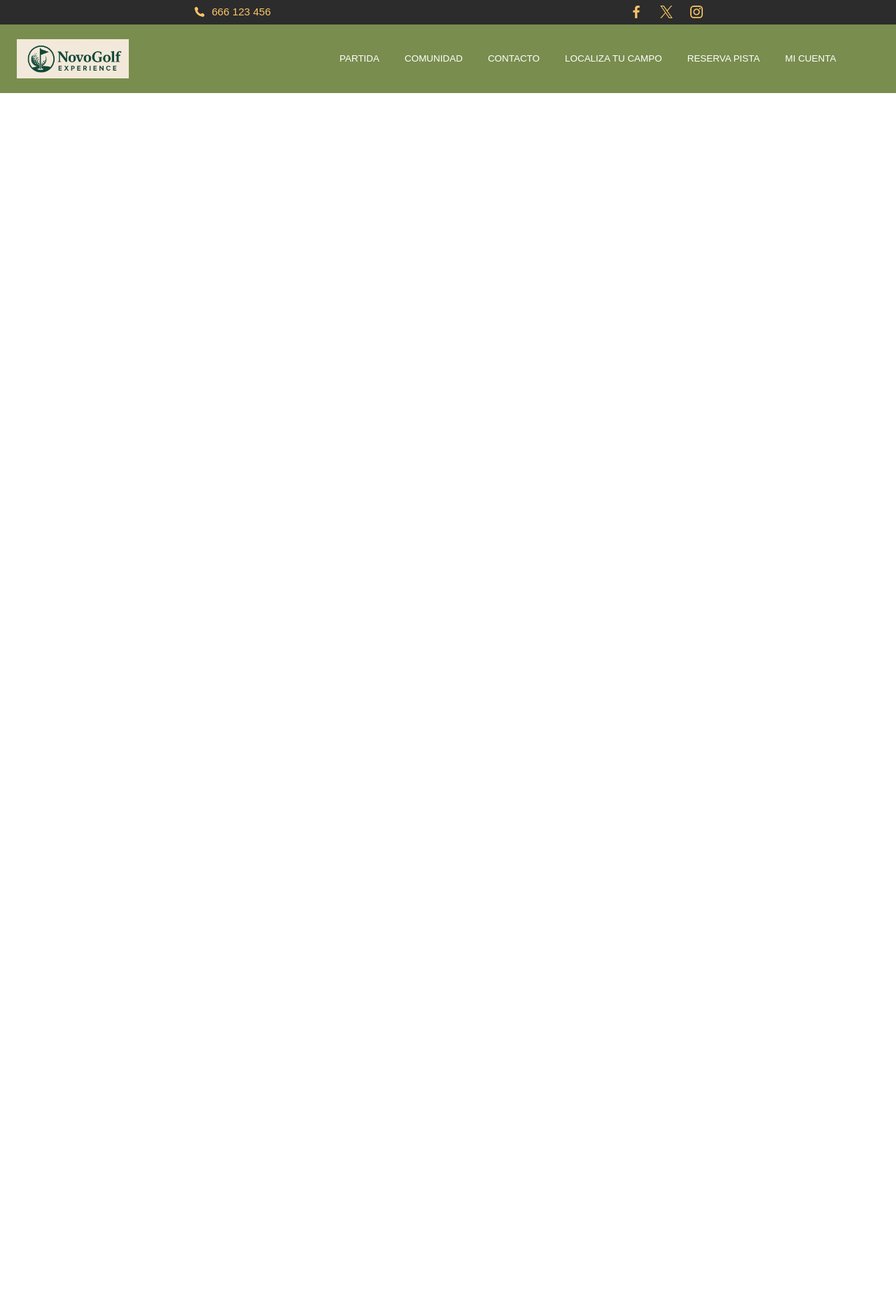
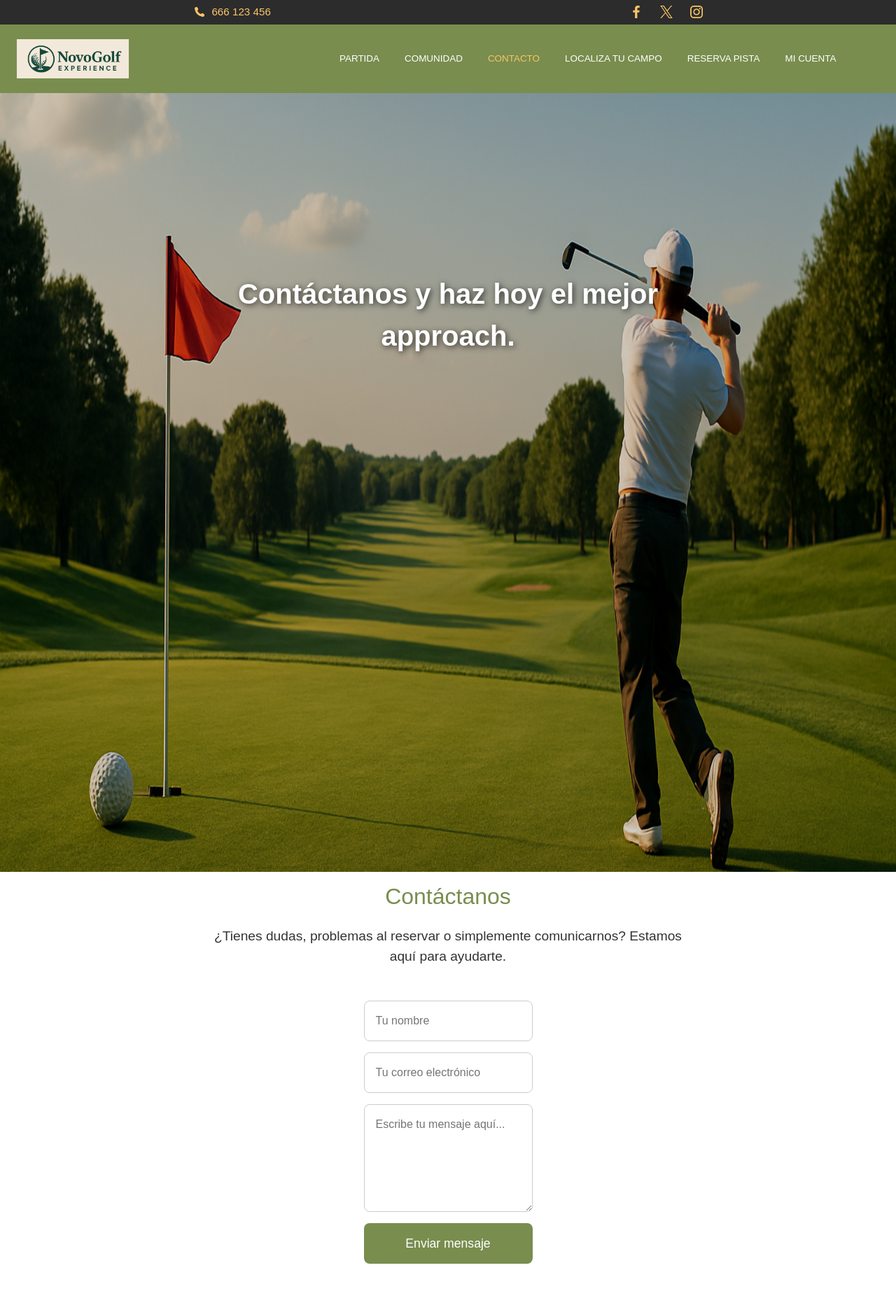
Before and after one commit to JoelNovoAU/PFD_Joel, a PHP site: page /contacto.php in a window 1280 px wide. Shown: the whole page at 70% size. Run offline with PHP 8.4, Linux system fonts and the light colour scheme; some web fonts are replaced.

Commit message:
contacto

```diff
--- a/contacto.php
+++ b/contacto.php
@@ -46,7 +46,7 @@
             <a class="nav-link enlace " href="comunidad.php">COMUNIDAD</a>
           </li>
           <li class="nav-item">
-            <a class="nav-link enlace" href="contacto.php">CONTACTO</a>
+            <a class="nav-link enlace enlace-destacado" href="contacto.php">CONTACTO</a>
           </li>
 
           <li class="nav-item">
@@ -72,6 +72,25 @@
     </div>
   </nav>
 </header>
+<div id="headercont">
+    <img id="imgcont" src="img/ChatGPT Image 15 may 2025, 00_27_23.png" alt="Campo de golf">
+    <div class="overlay-text">  Contáctanos y haz hoy el mejor approach.</div>
+    <h2>Contáctanos</h2>
+  </div>
+
+  <p class="subcontacto">¿Tienes dudas, problemas al reservar o simplemente comunicarnos? Estamos aquí para ayudarte.</p>
+
+  <form id="formcontacto">
+    <input type="text" name="nombre" placeholder="Tu nombre" required>
+    <input type="email" name="email" placeholder="Tu correo electrónico" required>
+    <textarea name="mensaje" rows="5" placeholder="Escribe tu mensaje aquí..." required></textarea>
+    <button type="submit">Enviar mensaje</button>
+  </form>
+
+  <div class="datos-contacto">
+    <p><strong>Correo:</strong> contacto@golfclub.com</p>
+    <p><strong>Teléfono:</strong> +34 600 123 456</p>
+  </div>
 
 
 <script src="https://cdn.jsdelivr.net/npm/@popperjs/core@2.11.6/dist/umd/popper.min.js"></script>
--- a/css/estilo.css
+++ b/css/estilo.css
@@ -197,3 +197,104 @@ header {
     text-align: center;
   }
 }
+
+/*contacto*/
+/* Contenedor principal con imagen */
+#headercont {
+  position: relative;
+  width: 100%;
+  max-width: 1920px;
+  margin: 0 auto;
+}
+
+#imgcont {
+  width: 100%;
+  height: 60vh;
+  display: block;
+}
+
+/* Texto sobre la imagen */
+.overlay-text {
+  position: absolute;
+  top: 27%;
+  left: 50%;
+  transform: translate(-50%, -50%);
+  color: white;
+  font-size: 2.5rem;
+  font-weight: bold;
+  text-shadow: 2px 2px 8px rgba(0, 0, 0, 0.7);
+  z-index: 2;
+  text-align: center;
+  max-width: 90%;
+}
+
+/* Título */
+#headercont h2 {
+  text-align: center;
+  margin-top: 1rem;
+  font-size: 2rem;
+  color: #798d4e;
+}
+
+/* Subtítulo */
+.subcontacto {
+  text-align: center;
+  font-size: 1.2rem;
+  margin: 1rem auto;
+  max-width: 700px;
+  color: #333;
+}
+
+/* Formulario */
+#formcontacto {
+  display: flex;
+  flex-direction: column;
+  gap: 1rem;
+  max-width: 600px;
+  margin: 2rem auto;
+  padding: 0 1rem;
+}
+
+#formcontacto input,
+#formcontacto textarea {
+  padding: 1rem;
+  border: 1px solid #ccc;
+  border-radius: 8px;
+  font-size: 1rem;
+}
+
+#formcontacto button {
+  padding: 1rem;
+  background-color: #798d4e;
+  color: white;
+  border: none;
+  border-radius: 8px;
+  font-size: 1.1rem;
+  cursor: pointer;
+  transition: background-color 0.3s ease;
+}
+
+#formcontacto button:hover {
+  background-color: #6a7d44;
+}
+
+/* Información de contacto */
+.datos-contacto {
+  text-align: center;
+  margin-top: 2rem;
+  font-size: 1rem;
+  color: #555;
+  line-height: 1.6;
+}
+
+/* Responsive */
+@media (max-width: 768px) {
+  .overlay-text {
+    font-size: 1.5rem;
+    top: 20%;
+  }
+
+  #formcontacto {
+    width: 90%;
+  }
+}
```
Also changed, not shown: img/ChatGPT Image 15 may 2025, 00_27_23 - copia.png (added), img/ChatGPT Image 15 may 2025, 00_27_23.png (added).
